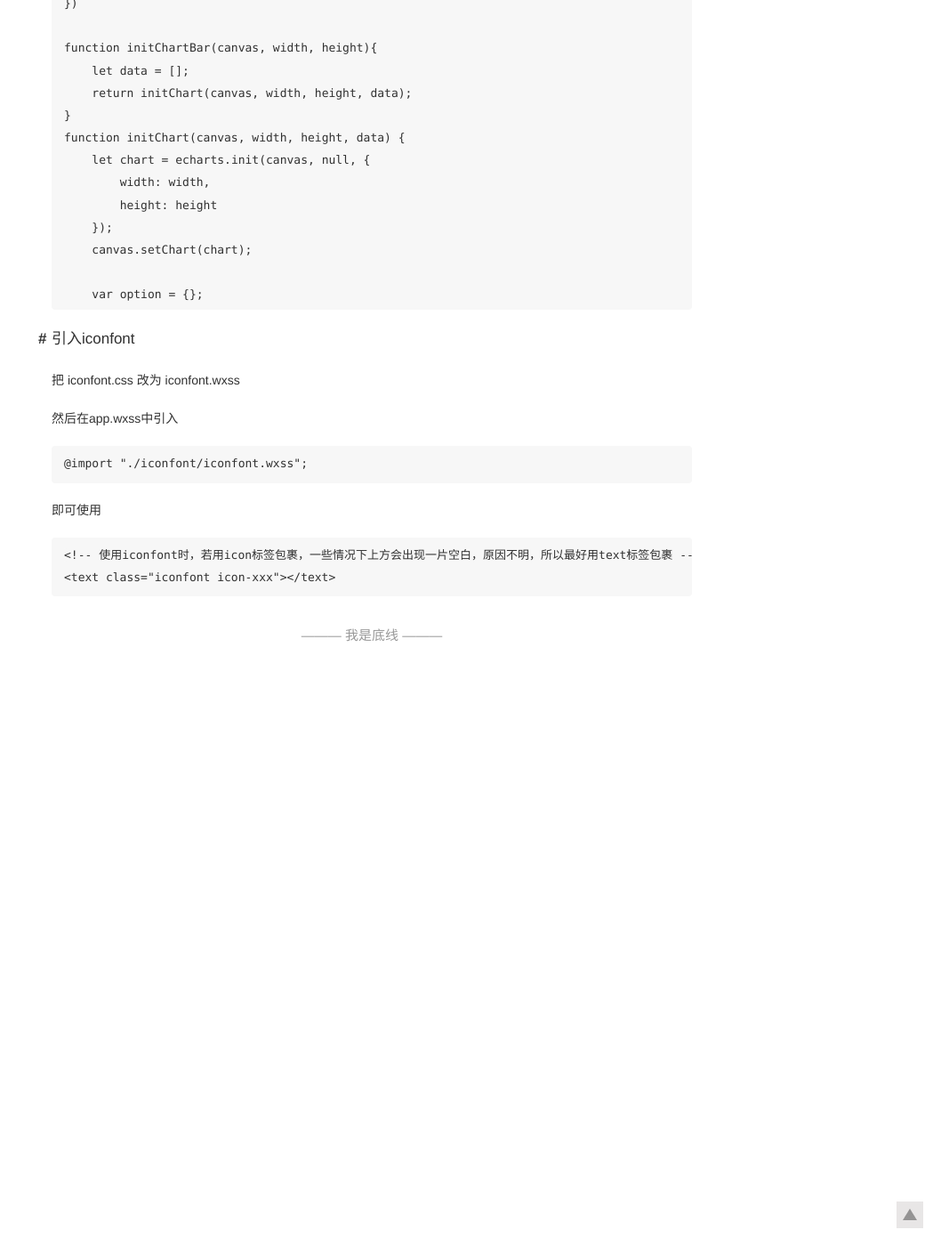
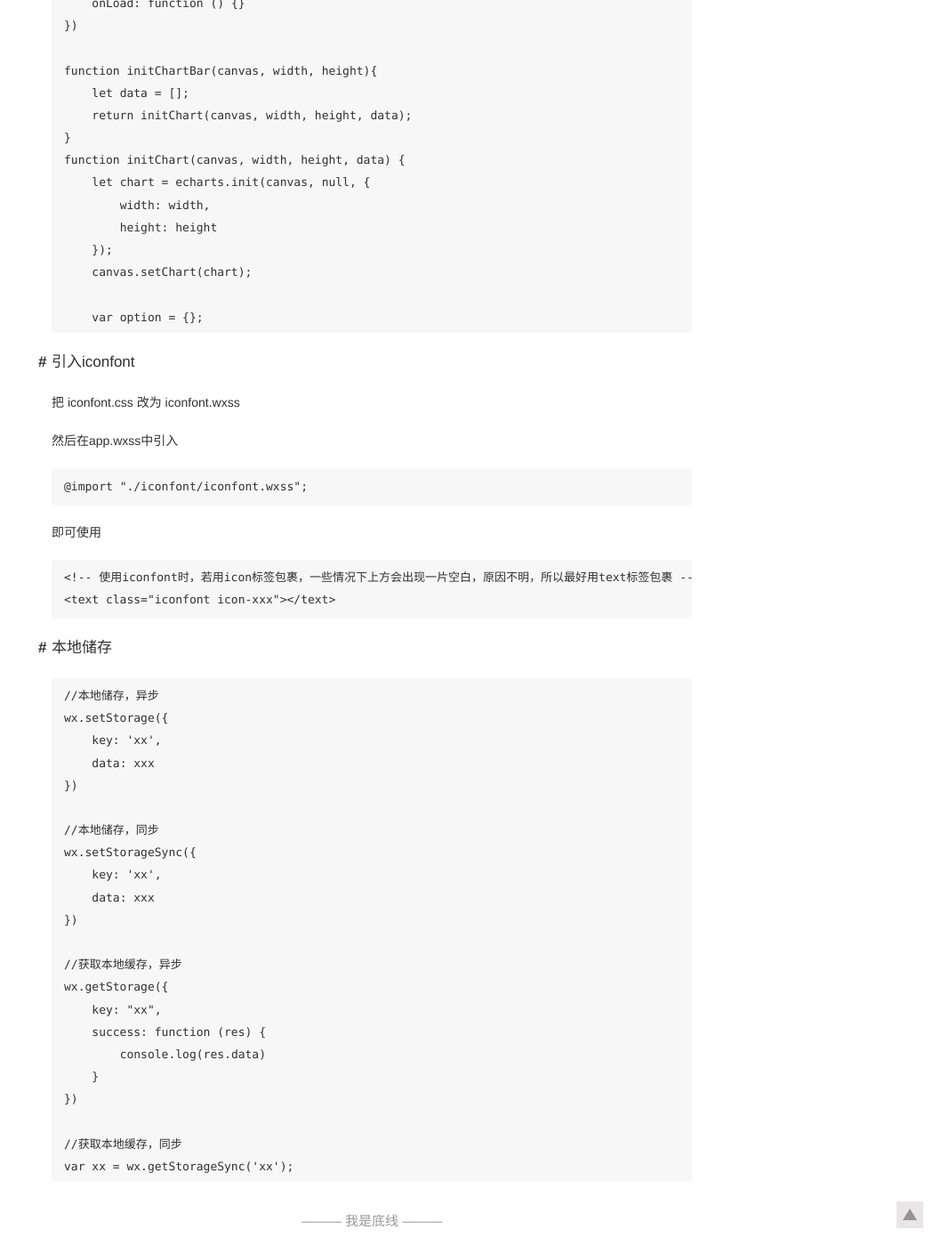
Before and after one commit to LinXiudong/LinXiudong.github.io, a Jekyll site: the page built from _posts/2017/2017-10-16-微信小程序一期开发总结.md, in a window 1280 px wide and 1400 px high, scrolled down 5619 px. Shown: the whole window at 89% size, without its empty margins (222-1280 px from the left). Built offline with Jekyll 4.4.1, drawn with Linux system fonts in a browser that asks for light colours; before the commit the page ends 6361 px from its top, so only the background shows below that; some of the changed text lies outside the part shown.

Commit message:
增加新文档

````diff
--- a/_posts/2017/2017-10-16-微信小程序一期开发总结.md
+++ b/_posts/2017/2017-10-16-微信小程序一期开发总结.md
@@ -64,7 +64,8 @@ categories: [微信小程序]
 App({
   //小程序启动后触发
   onLaunch: function () {},
-  //全局变量，其他页面 let app = getApp() 后可通过 app.globalData 获取
+  //全局变量，其他页面 let app = getApp() 后可通过 app.globalData.xx 获取
+  //app.js中可通过 this.globalData.xx = xx 赋值
   globalData: {
 
   }
@@ -362,7 +363,31 @@ function initChart(canvas, width, height, data) {
 <text class="iconfont icon-xxx"></text>
 ```
 
+## 本地储存
+```js
+//本地储存，异步
+wx.setStorage({
+    key: 'xx',
+    data: xxx
+})
 
+//本地储存，同步
+wx.setStorageSync({
+    key: 'xx',
+    data: xxx
+})
+
+//获取本地缓存，异步
+wx.getStorage({
+    key: "xx",
+    success: function (res) {
+        console.log(res.data)
+    }
+})
+
+//获取本地缓存，同步
+var xx = wx.getStorageSync('xx');
+```
 
 
 [1]: 01.png
````
Also changed, not shown: _posts/2017/2017-02-28-输入url后发生了什么.md (+1 -1 lines), _posts/2018/2018-02-01-微信小程序获取用户唯一id.md (added, +54 -0 lines), _posts/2018/2018-02-28-浏览器的渲染原理.md (added, +205 -0 lines), posts/2018/02/28/01.jpg (added), posts/2018/02/28/02.jpg (added), posts/2018/02/28/03.jpg (added), posts/2018/02/28/04.jpg (added), posts/2018/02/28/05.jpg (added), posts/2018/02/28/06.jpg (added), posts/2018/02/28/07.png (added), posts/2018/02/28/08.jpg (added).
